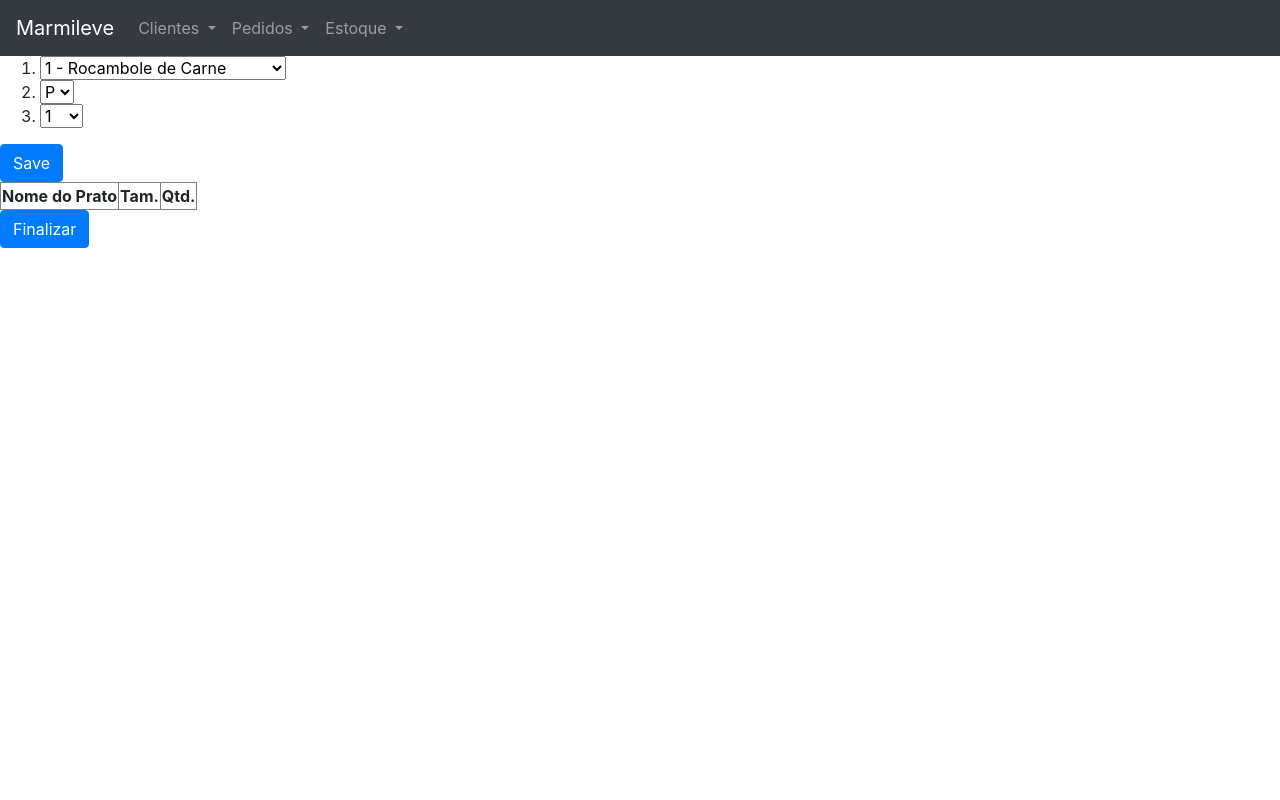
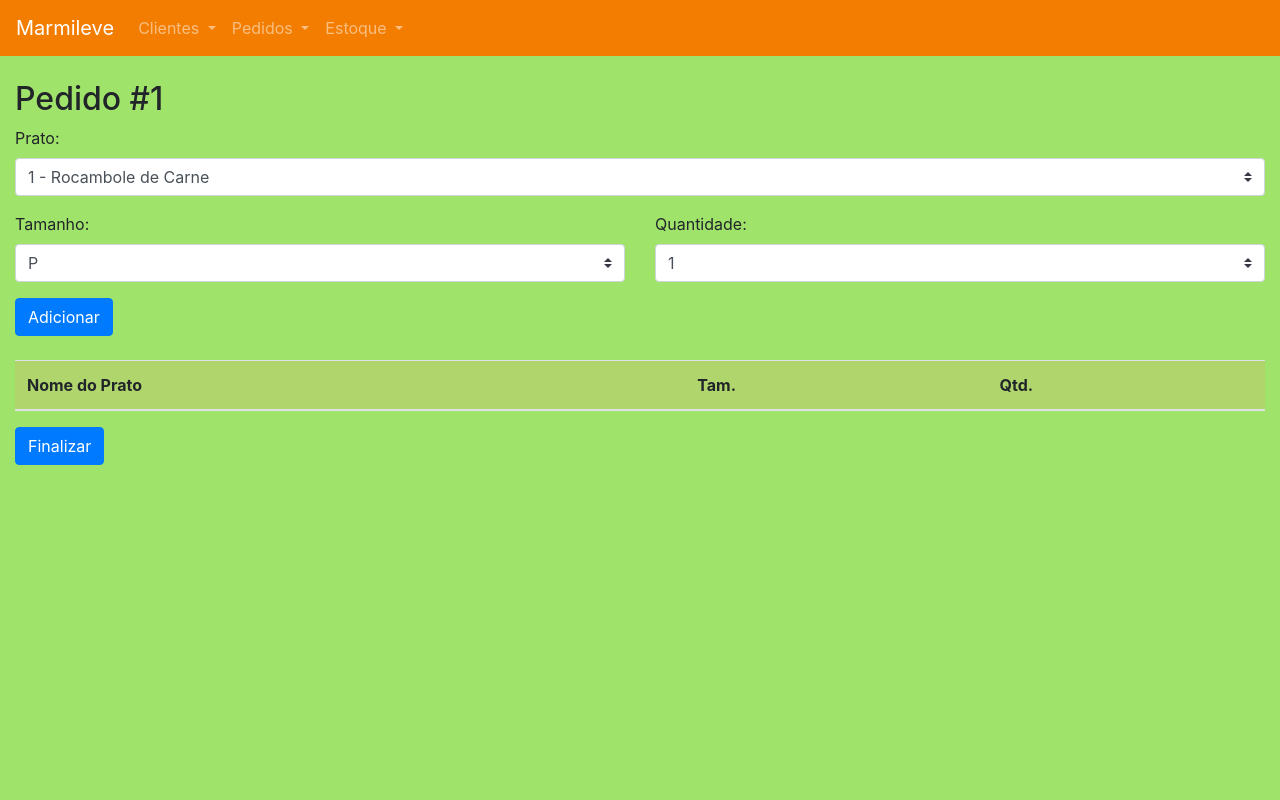
Before and after one commit to ETLopes/marmileve-django, a Django app: page /pedido/pedido_create/1/pedidoitem_create/ in a window 1280 px wide. Run offline with Django 3.2, Linux system fonts and the light colour scheme; data comes from the database, SQL or seed files in the repository; both versions use the stored data as it was after the commit; lists and menus that the app fills with data are empty; some libraries are stand-ins or nearby versions.

Commit message:
Layout Makeup

```diff
--- a/marmileve/settings.py
+++ b/marmileve/settings.py
@@ -28,7 +28,7 @@ SECRET_KEY = config('SECRET_KEY')
 # SECURITY WARNING: don't run with debug turned on in production!
 DEBUG = config('DEBUG', default=False, cast=bool)
 
-ALLOWED_HOSTS = ['sitemarmileve.herokuapp.com', 'localhost']
+ALLOWED_HOSTS = ['sitemarmileve.herokuapp.com', 'localhost','192.168.0.113']
 
 
 # Application definition
--- a/sitemarmileve/forms.py
+++ b/sitemarmileve/forms.py
@@ -2,14 +2,35 @@ import datetime
 
 from django import forms
 
-from .models import Cliente, ItemPedido, Endereco, Pedido, Estoque, Frete
+from .models import Cliente, ItemPedido, Endereco, Pedido, Estoque, Frete, Prato
 
 
 class ClienteForm(forms.ModelForm):
-    nome = forms.CharField(max_length=200)
-    email = forms.CharField(required=False)
-    telefone = forms.CharField(max_length=11, required=False)
-    cpf = forms.CharField(required=False)
+    nome = forms.CharField(max_length=200, widget=forms.TextInput(
+        attrs={
+            'class': 'form-control',
+            'placeholder': 'Digite o nome do cliente'
+        }
+    ))
+    email = forms.CharField(required=False, widget=forms.EmailInput(
+        attrs={
+            'class': 'form-control',
+            'placeholder': 'Digite o email do cliente'
+        }
+    ))
+
+    telefone = forms.CharField(max_length=11, required=False, widget=forms.TextInput(
+        attrs={
+            'class': 'form-control',
+            'placeholder': 'Digite o telefone com DDD sem traços'
+        }
+    ))
+    cpf = forms.CharField(required=False, widget=forms.TextInput(
+        attrs={
+            'class': 'form-control',
+            'placeholder': 'Digite o CPF do cliente'
+        }
+    ))
 
     class Meta:
         model = Cliente
@@ -20,10 +41,40 @@ class ClienteForm(forms.ModelForm):
             'cpf'
         ]
 
+
 class EnderecoForm(forms.ModelForm):
+    endereco = forms.CharField(max_length=200, widget=forms.TextInput(
+        attrs={
+            'class': 'form-control',
+            'placeholder': 'Digite aqui o endereço'
+        }
+    ))
 
-    bairro = forms.ModelChoiceField(queryset=Frete.objects.all(), to_field_name='bairro')
-    cidade = forms.ChoiceField(choices=(('Salvador', 'Salvador'),('Lauro de Freitas', 'Lauro de Freitas')))
+    numero = forms.CharField(max_length=200, widget=forms.TextInput(
+        attrs={
+            'class': 'form-control',
+            'placeholder': 'Digite aqui o Numero'
+        }
+    ))
+
+    complemento = forms.CharField(max_length=200, widget=forms.TextInput(
+        attrs={
+            'class': 'form-control',
+            'placeholder': 'Digite aqui o complemento'
+        }
+    ))
+
+    bairro = forms.ModelChoiceField(queryset=Frete.objects.all(), to_field_name='bairro', widget=forms.Select(
+        attrs={
+            'class': 'form-control'
+        })
+
+                                    )
+    cidade = forms.ChoiceField(choices=(('Salvador', 'Salvador'), ('Lauro de Freitas', 'Lauro de Freitas')),
+                               widget=forms.Select(
+                                   attrs={
+                                       'class': 'form-control'
+                                   }))
 
     class Meta:
         model = Endereco
@@ -36,9 +87,7 @@ class EnderecoForm(forms.ModelForm):
         ]
 
 
-
 class PedidoForm(forms.Form):
-
     class Meta:
         model = Pedido
         fields = [
@@ -57,9 +106,31 @@ class AddItemForm(forms.ModelForm):
             'qtd'
         ]
 
+
 class EstoqueForm(forms.ModelForm):
+    prato = forms.ModelChoiceField(queryset=Prato.objects.all().order_by('id'), to_field_name='prato',
+                                   widget=forms.Select(
+                                       attrs={
+                                           'class': 'form-control'
+                                       })
+                                   )
+    tamanho = forms.ChoiceField(choices=(('P', 'Pequeno'), ('G', 'Grande'), ('S', 'Sopa')), widget=forms.Select(
+        attrs={
+            'class': 'form-control'
+        })
+                                )
+    qtd = forms.CharField(max_length=3, widget=forms.NumberInput(
+        attrs={
+            'class': 'form-control',
+            'placeholder': 'Digite aqui a quantidade'
+        }
+    ))
 
-    data_fabricacao = forms.DateField(initial=datetime.datetime.now)
+    data_fabricacao = forms.DateField(initial=datetime.datetime.now, widget=forms.DateInput(
+        attrs={
+            'class': 'form-control',
+        }
+    ))
 
     class Meta:
         model = Estoque
--- /dev/null
+++ b/sitemarmileve/static/css/estilo.css
@@ -0,0 +1,47 @@
+#main-navbar {
+    background-color: #f27d00;
+    color: #FFF;
+}
+
+#navbar-dropdown {
+	background-color: #a0e36b;
+	color: #FFF;
+
+}
+
+html, body {
+	height: 100%;
+}
+
+header {
+	background-image: url(background.jpg);
+	background-size: cover;
+	background-position: top center;
+	height: 100%;
+}
+
+.marmileve-banner {
+	color: #FFF;
+	background-color: rgba(0,0,0, 0.5);
+	padding: 20px;
+	width: 80%;
+	border-radius: 8px;
+	position: absolute;
+	top: 60%;
+	transform: translate(-50%, -50%);
+	left: 50%;
+	transition: 0.3s;
+
+}
+
+@media (min-width: 992px) {
+	.marmileve-banner {
+		left:0;
+		transform: translate(0, -80%);
+		width: 50%
+	}
+	.marmileve-bannerWrapper {
+		position: relative;
+		height: 100%;
+	}
+}
--- a/sitemarmileve/templates/sitemarmileve/base.html
+++ b/sitemarmileve/templates/sitemarmileve/base.html
@@ -1,8 +1,10 @@
 <!DOCTYPE html>
 <html>
 <head>
+	{% load static %}
     <meta charset="UTF-8">
     <link rel="stylesheet" href="https://stackpath.bootstrapcdn.com/bootstrap/4.1.3/css/bootstrap.min.css" integrity="sha384-MCw98/SFnGE8fJT3GXwEOngsV7Zt27NXFoaoApmYm81iuXoPkFOJwJ8ERdknLPMO" crossorigin="anonymous">
+    <link rel="stylesheet" href="{% static 'css/estilo.css' %}">
 
     <title>Marmileve - Django</title>
     <meta name="viewport" content="width=device-width, initial-scale=1">
--- a/sitemarmileve/templates/sitemarmileve/estoque_success.html
+++ b/sitemarmileve/templates/sitemarmileve/estoque_success.html
@@ -3,6 +3,7 @@
 {% block content %}
 
 <h2>Estoque adicionado com sucesso</h2>
-<a href="../">Voltar</a>
+<a class="btn btn-primary" href="../" role="button">Adicionar novo</a>
+
 
 {% endblock%}
--- a/sitemarmileve/templates/sitemarmileve/navbar.html
+++ b/sitemarmileve/templates/sitemarmileve/navbar.html
@@ -1,18 +1,20 @@
-<nav class="navbar navbar-expand-lg navbar-dark bg-dark">
+{% load static %}
+
+<nav class="navbar navbar-expand-lg navbar-dark" id="main-navbar">
     <a class="navbar-brand" href="../../../../../">Marmileve</a>
     <button class="navbar-toggler" type="button" data-toggle="collapse" data-target="#navbarSupportedContent"
             aria-controls="navbarSupportedContent" aria-expanded="false" aria-label="Toggle navigation">
         <span class="navbar-toggler-icon"></span>
     </button>
 
-    <div class="collapse navbar-collapse" id="navbarSupportedContent">
+    <div class="collapse navbar-collapse" id="navbarSupportedContent" >
         <ul class="navbar-nav mr-auto">
             <li class="nav-item dropdown">
                 <a class="nav-link dropdown-toggle" href="../../../../../cliente/" id="navbarDropdown" role="button" data-toggle="dropdown"
                    aria-haspopup="true" aria-expanded="false">
                     Clientes
                 </a>
-                <div class="dropdown-menu" aria-labelledby="navbarDropdown">
+                <div class="dropdown-menu" aria-labelledby="navbarDropdown" id="navbar-dropdown">
                     <a class="dropdown-item" href="../../../../../cliente/cliente_create/">Adicionar Clientes</a>
                     <a class="dropdown-item" href="../../../../../cliente/cliente_lookup/">Verificar Cliente</a>
                 </div>
@@ -22,7 +24,7 @@
                    aria-haspopup="true" aria-expanded="false">
                     Pedidos
                 </a>
-                <div class="dropdown-menu" aria-labelledby="navbarDropdown">
+                <div class="dropdown-menu" aria-labelledby="navbarDropdown" id="navbar-dropdown">
                     <a class="dropdown-item" href="../../../../../pedido/pedido_create/">Adicionar Pedido</a>
                     <a class="dropdown-item" href="../../../../../pedido/pedido_lookup/">Verificar Pedido</a>
                 </div>
@@ -32,7 +34,7 @@
                    aria-haspopup="true" aria-expanded="false">
                     Estoque
                 </a>
-                <div class="dropdown-menu" aria-labelledby="navbarDropdown">
+                <div class="dropdown-menu" aria-labelledby="navbarDropdown" id="navbar-dropdown">
                     <a class="dropdown-item" href="../../../../../estoque/estoque_create/">Adicionar Estoque</a>
                     <a class="dropdown-item" href="../../../../../estoque/estoque_lookup/">Verificar Estoque</a>
                 </div>
--- a/sitemarmileve/templates/sitemarmileve/pedidoitem_create.html
+++ b/sitemarmileve/templates/sitemarmileve/pedidoitem_create.html
@@ -1,57 +1,74 @@
 {% extends 'sitemarmileve/base.html' %}
 
-<h1>Pedido - {{pedidos.id}} - {{pedidos.nome}} </h1>
 
 {% block content %}
 
+<body style="background-color: #a0e36b">
+
+
+<div class="container-fluid">
+    <br>
+    <h2>Pedido #{{pedidos.id}}</h2>
     <form action="." method="POST"> {% csrf_token %}
-    <ol>
-        <li>
-            <select name="dropdown_prato">
+
+        <div class="form-group">
+            <label for="prato">Prato: </label>
+            <select id="prato" class="custom-select" name="dropdown_prato">
                 {% for i in produtos %}
                 <option value="{{ i.prato }}">{{forloop.counter}} - {{ i.prato }}</option>
                 {% endfor %}
             </select>
-        </li>
-        <li>
-            <select name="dropdown_tamanho">
+        </div>
+        <div class="row">
+            <div class="form-group col">
+                <label for="tamanho">Tamanho: </label>
+                <select id="tamanho" class="custom-select" name="dropdown_tamanho">
                     {% for i in tamanho %}
                     <option value="{{ i }}">{{ i }}</option>
                     {% endfor %}
                 </select>
-        </li>
-        <li>
-            <select name="dropdown_qtd">
+            </div>
+            <div class="form-group col">
+                <label for="qtd">Quantidade: </label>
+                <select id="qtd" class="custom-select" name="dropdown_qtd">
                     {% for i in qtd %}
                     <option value="{{ i }}">{{ i }}</option>
                     {% endfor %}
                 </select>
+            </div>
+        </div>
+        <input type="submit" value="Adicionar" class="btn btn-primary"/>
+    </form>
+</div>
+<br>
+<div class="container-fluid">
 
-        </li>
-
-    </ol>
-    <input type="submit" value="Save" class="btn btn-primary""/>
-</form>
-
-
-
-<table border="1px">
-
+    <table class="table table-hover">
+        <thead style="background-color: #AFD56C">
         <tr>
             <th>Nome do Prato</th>
             <th>Tam.</th>
             <th>Qtd.</th>
         </tr>
+        </thead>
+        <tbody>
         {% for i in itempedido %}
         <tr>
             <td width="300px" align="left">{{i.prato}}</td>
             <td width="50px" align="center">{{ i.tamanho|upper }}</td>
-        <td width="50px"align="center">{{i.qtd }}</td>
+            <td width="50px" align="center">{{i.qtd }}</td>
         </tr>
         {% endfor %}
+        </tbody>
     </table>
 
 
-<a class="btn btn-primary" href="/pedido/pedido_create/{{pedidos.id}}/pedidoitem_create/pedido_success">Finalizar</a>
+    <a class="btn btn-primary"
+       href="/pedido/pedido_create/{{pedidos.id}}/pedidoitem_create/pedido_success">Finalizar</a>
+
+</div>
+
+
+</body>
 
 {% endblock %}
--- a/sitemarmileve/views.py
+++ b/sitemarmileve/views.py
@@ -1,4 +1,4 @@
-from django.shortcuts import render, get_object_or_404, redirect
+from django.shortcuts import render, get_object_or_404, redirect, get_list_or_404
 from .forms import ClienteForm, PedidoForm, AddItemForm, EnderecoForm, EstoqueForm
 from .models import Cliente, Pedido, ItemPedido, Prato, Endereco, Estoque, EstoqueCheck, Preco, Frete
 from django.db.models import Sum
@@ -68,7 +68,7 @@ def endereco_create(request, id):
 
 def cliente_success(request, id):
     obj_cliente = get_object_or_404(Cliente, pk=id)
-    obj_endereco = get_object_or_404(Endereco, cliente_id=id)
+    obj_endereco = Endereco.objects.filter(cliente_id=id).order_by('-id')[0]
 
     template_name = 'sitemarmileve/cliente_success.html'
 
@@ -133,6 +133,8 @@ def pedido_create(request):
         form = PedidoForm()
 
         nome = request.POST.get('dropdown_nome')
+        print(nome)
+        print(request.method)
         nome_lista = Cliente.objects.filter(nome=nome)
         nome_lista2 = Cliente.objects.get(nome=nome)
 
@@ -208,39 +210,35 @@ def pedido_success(request, id):
     pedido = Pedido.objects.get(pk=id)
     cliente = Cliente.objects.get(nome=pedido.nome)
     itempedido = ItemPedido.objects.filter(pedido_id=id)
-    preco = Preco.objects.all()
-    #endereco = Endereco.objects.get(endereco=pedido.endereco)
-
-    def valortotal(itempedido):
-        soma = 0.00
-        qtd = 0
-        for i in itempedido:
-            for j in preco:
-                if i.tamanho == j.tamanho:
-                    soma += (j.preco * i.qtd)
-                    qtd += int(i.qtd)
-        print(qtd)
-        if qtd >= 25:
-            soma = (float(soma) * 0.85)
-        elif qtd >= 15:
-            soma = (float(soma) * 0.9)
+    endereco = Endereco.objects.get(cliente_id=cliente.id, endereco=pedido.endereco)
+    frete = Frete.objects.get(bairro=endereco.bairro)
 
 
-        get_bairro = Endereco.objects.filter(endereco=pedido.endereco)
-        for i in get_bairro:
-            bairro = i.bairro
-        frete = Frete.objects.get(bairro=bairro)
-        print(frete)
-        pedido.valortotal = (float(soma)) + float(frete.valorfrete)
+    def subtotal():
+        subtotal = 0
+
+        for i in itempedido:
+            preco = Preco.objects.get(tamanho=i.tamanho)
+
+            subtotal = subtotal + (i.qtd * preco.preco)
+
+
+
+        total = subtotal + frete.valorfrete
+
+        pedido.valortotal = total
         pedido.save()
 
-        return pedido.valortotal
+
+        return subtotal
 
     context = {
         'cliente': cliente,
         'pedido': pedido,
         'itempedido': itempedido,
-        'valortotal': valortotal(itempedido),
+        'subtotal': subtotal(),
+        'endereco': endereco,
+        'frete': frete,
 
     }
 
@@ -249,21 +247,32 @@ def pedido_success(request, id):
 
 def pedido_lookup(request):
     template_name = 'sitemarmileve/pedido_lookup.html'
-    pedidos = Pedido.objects.all()
+
+    lista_pedidos = Pedido.objects.all().order_by('-id')
 
     if request.method == 'POST':
-        pedidoid = request.POST.get('dropdown_id')
-        pedidos2 = Pedido.objects.get(id=pedidoid)
-        dadoscliente = Cliente.objects.get(nome=pedidos2.nome)
-        itempedido = ItemPedido.objects.filter(pedido_id=pedidoid)
-        context = {'pedidos': pedidos,
-                   'pedidos2': pedidos2,
-                   'dadoscliente': dadoscliente,
-                   'itempedido': itempedido}
+        pedido_id = request.POST.get('dropdown_id')
+        lista_pedidos = Pedido.objects.all().order_by('-id')
+        pedido = Pedido.objects.get(id=pedido_id)
+        cliente = Cliente.objects.get(nome=pedido.nome)
+        itempedido = ItemPedido.objects.filter(pedido_id=pedido.id)
+        endereco = Endereco.objects.get(cliente_id=cliente.id, endereco=pedido.endereco)
+        frete = Frete.objects.get(bairro=endereco.bairro)
+        frete2 = ((frete.valorfrete) * -1)
+        print(frete2)
+
+        context = {'pedido': pedido,
+                   'cliente': cliente,
+                   'itempedido': itempedido,
+                   'endereco': endereco,
+                   'frete': frete,
+                   'pedidos': lista_pedidos,
+                   'frete2': frete2
+                   }
 
         return render(request, template_name, context)
 
-    context = {'pedidos': pedidos}
+    context = {'pedidos': lista_pedidos}
     return render(request, template_name, context)
 
 
```
Also changed, not shown: sitemarmileve/templates/sitemarmileve/cliente_create.html (+9 -7 lines), sitemarmileve/templates/sitemarmileve/cliente_success.html (+45 -3 lines), sitemarmileve/templates/sitemarmileve/endereco_create.html (+8 -11 lines), sitemarmileve/templates/sitemarmileve/estoque_create.html (+7 -4 lines), sitemarmileve/templates/sitemarmileve/estoque_lookup.html (+7 -8 lines), sitemarmileve/templates/sitemarmileve/index.html (+11 -2 lines), sitemarmileve/templates/sitemarmileve/pedido_create.html (+16 -5 lines), sitemarmileve/templates/sitemarmileve/pedido_lookup.html (+40 -14 lines), sitemarmileve/templates/sitemarmileve/pedido_success.html (+46 -16 lines), db.sqlite3, sitemarmileve/static/css/background.jpg (added). Lines whose indentation alone changed are shown as unchanged.
